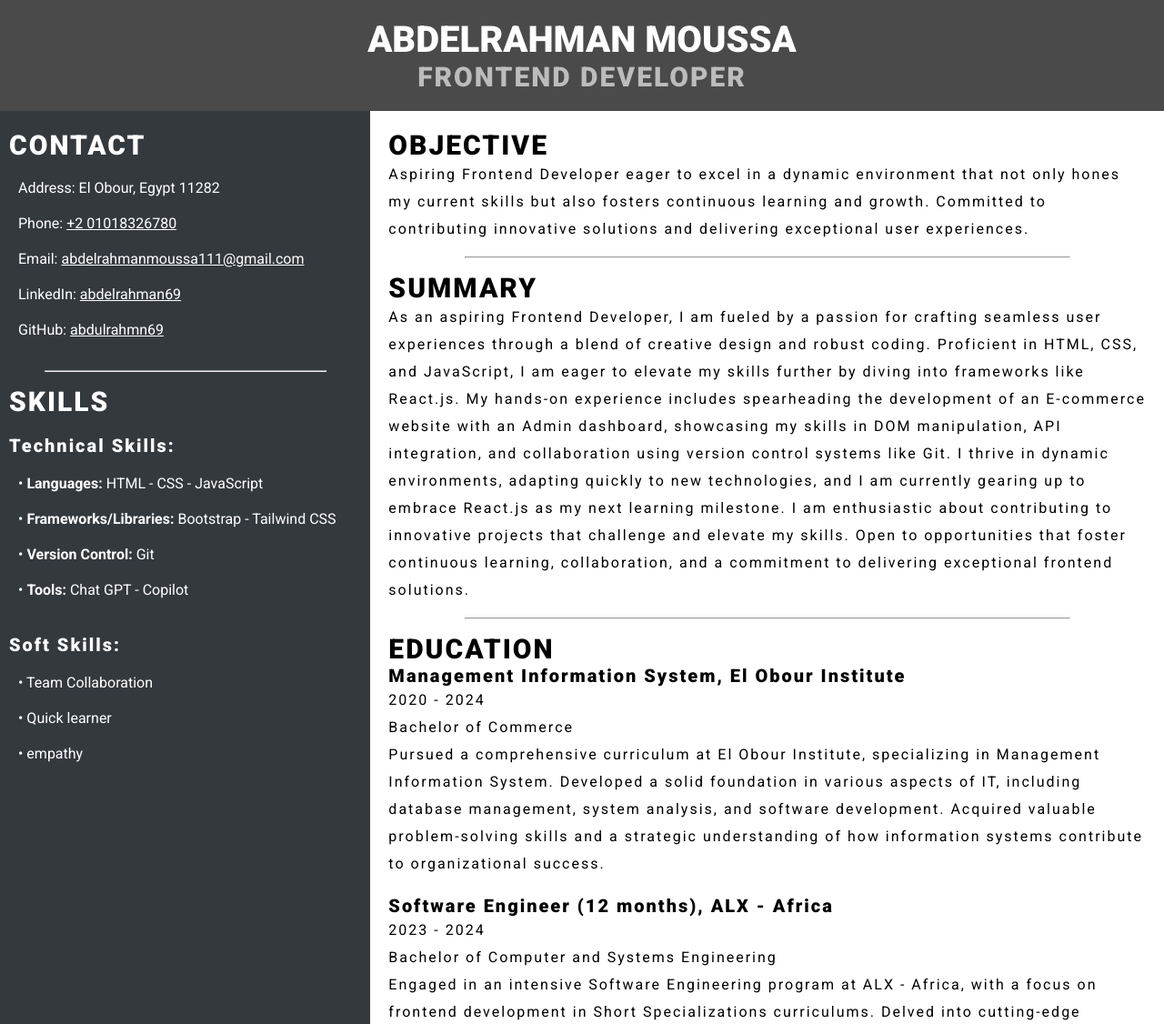
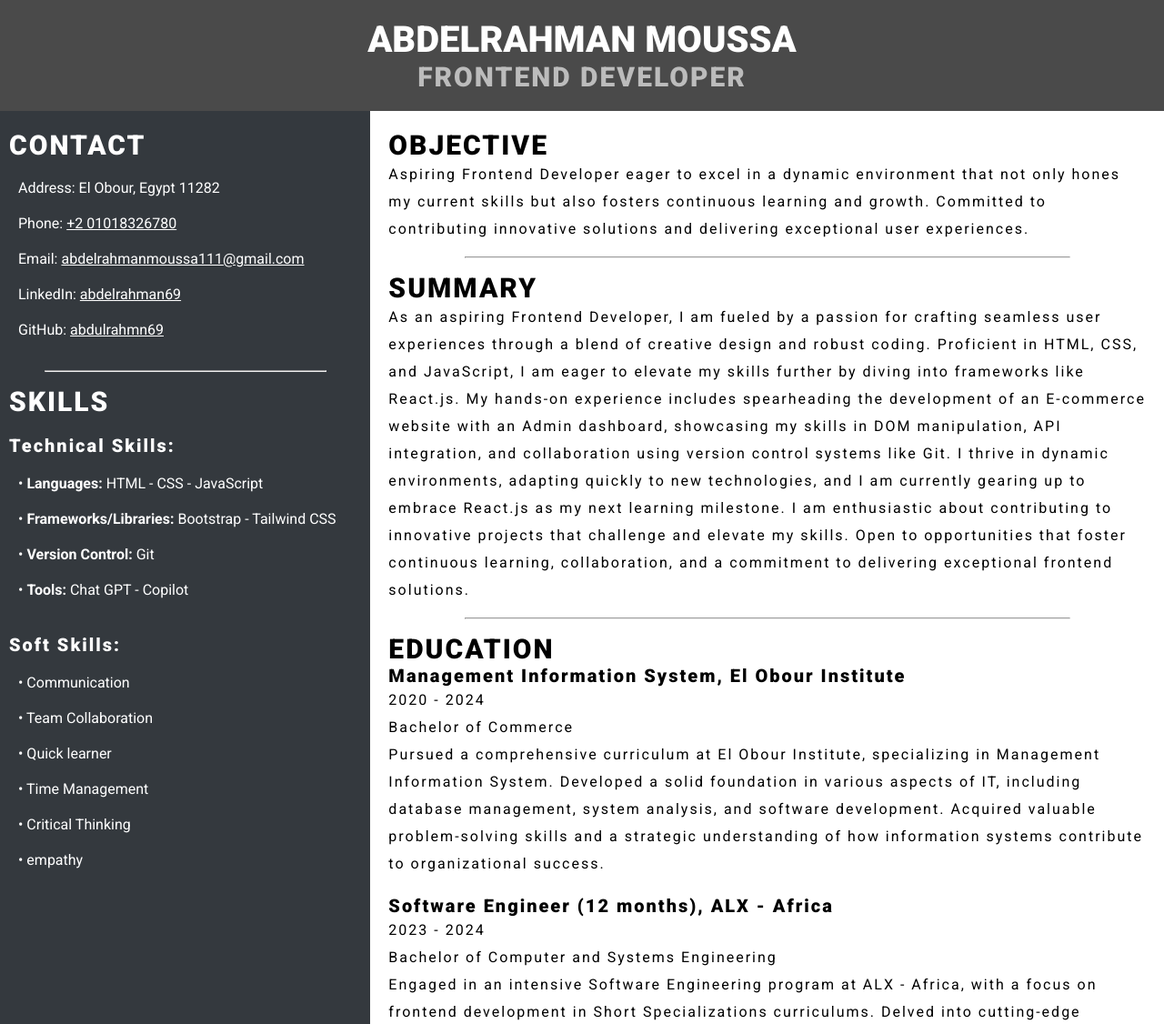
Before and after one commit to 3bdulrahmn69/CV, a plain HTML site: page index.html in a window 1280 px wide. Shown: the top 1126 px of the page at 91% size. Drawn offline with Linux system fonts and the light colour scheme.

Commit message:
add more soft skills

```diff
--- a/index.html
+++ b/index.html
@@ -51,8 +51,11 @@
             <br>
             <h4>Soft Skills:</h4>
             <ul>
+                <li>• Communication </li>
                 <li>• Team Collaboration</li>
                 <li>• Quick learner</li>
+                <li>• Time Management</li>
+                <li>• Critical Thinking</li>
                 <li>• empathy</li>
             </ul>
         </aside>
```
Also changed, not shown: 1 other file.
